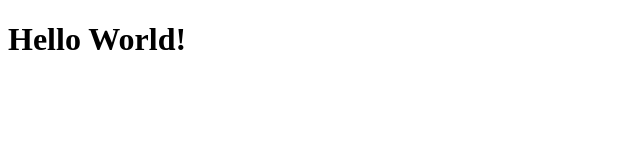
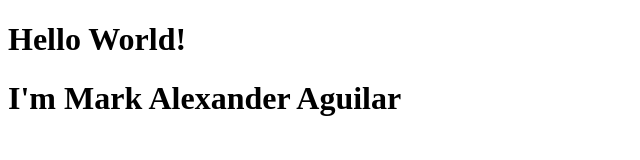
Before and after one commit to markalexanderaguilar/devtest, a plain HTML site: page index.html in a window 1280 px wide. Shown: the whole page, without its empty margins (0-640 px from the left). Drawn offline with Linux system fonts and the light colour scheme.

Commit message:
minor change

```diff
--- a/index.html
+++ b/index.html
@@ -7,5 +7,6 @@
 </head>
 <body>
     <h1>Hello World!</h1>
+    <h1>I'm Mark Alexander Aguilar</h1>
 </body>
 </html>
```
